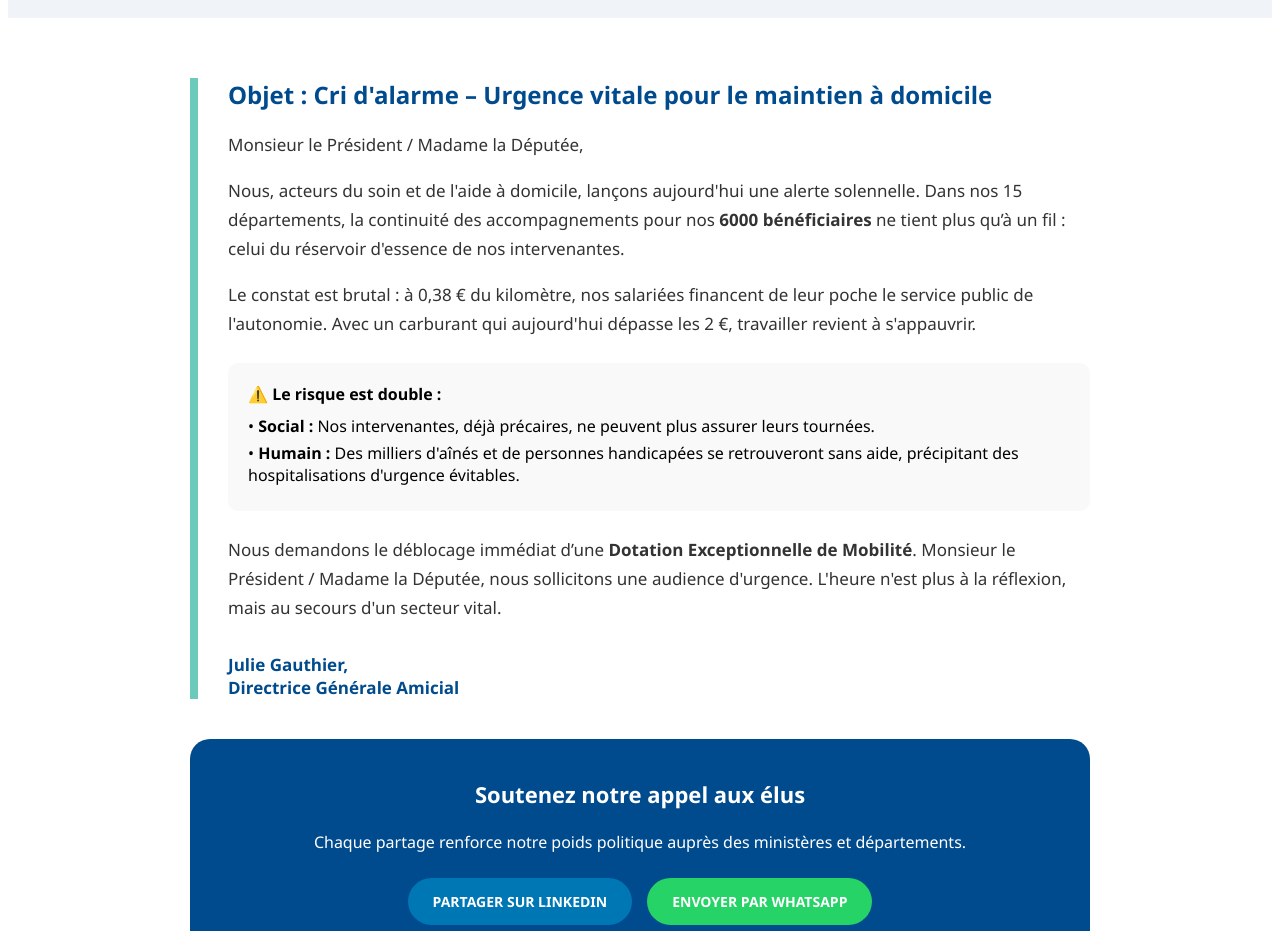
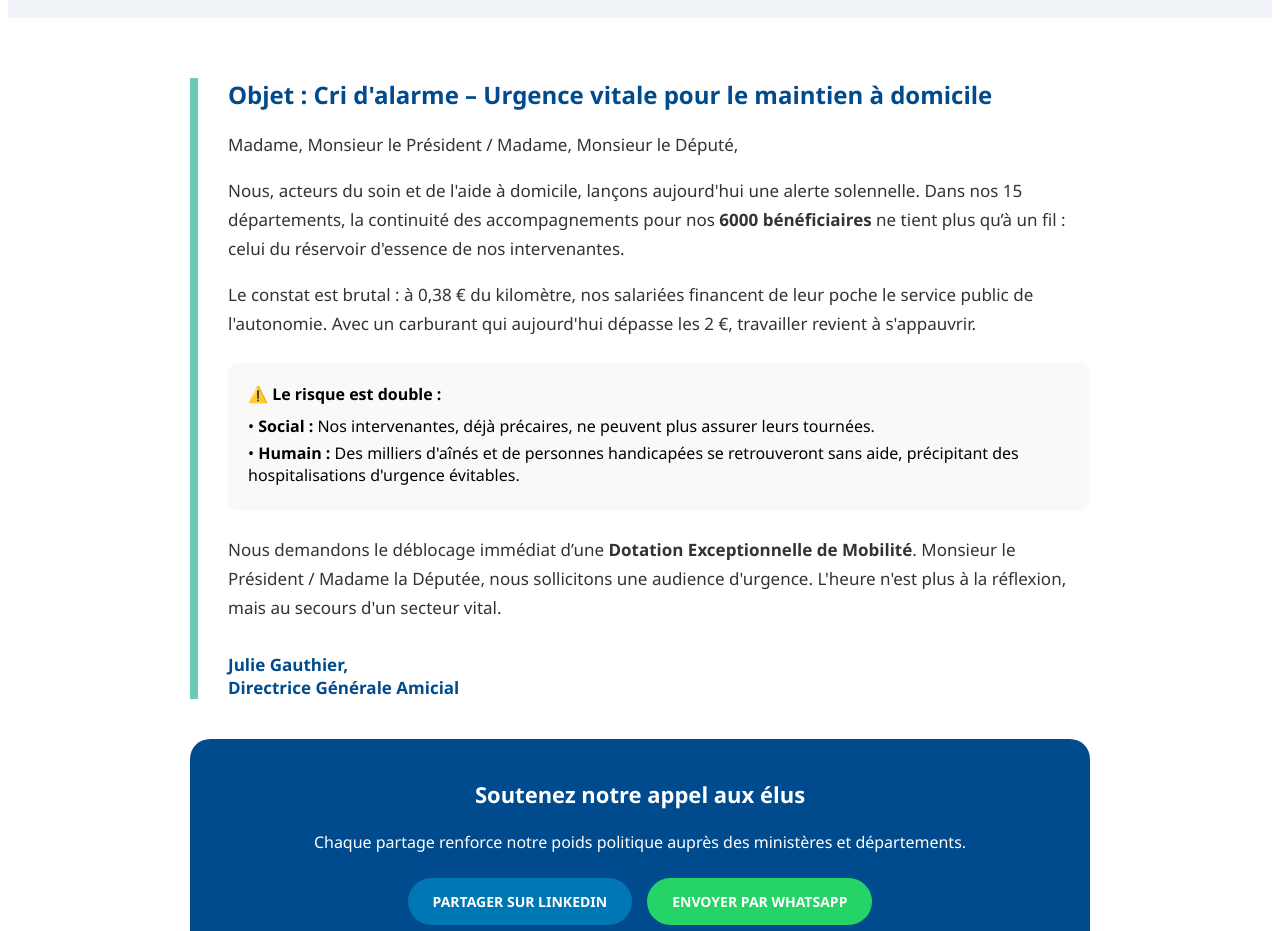
Before and after one commit to Amicial-communication/alerte-mobilite, a plain HTML site: page index.html in a window 1280 px wide. Shown: the part 780-1711 px from the top of the page. Drawn offline with Linux system fonts and the light colour scheme.

Commit message:
Update index.html

```diff
--- a/index.html
+++ b/index.html
@@ -30,7 +30,7 @@
 <div id="agir" style="padding: 60px 20px; font-family: 'Segoe UI', sans-serif; max-width: 900px; margin: auto; background-color: #ffffff;">
     <div style="border-left: 8px solid #6bcaba; padding-left: 30px; margin-bottom: 40px;">
         <h2 style="font-size: 24px; color: #004b8d; margin-top: 0;">Objet : Cri d'alarme – Urgence vitale pour le maintien à domicile</h2>
-        <p style="font-size: 17px; line-height: 1.7; color: #333;">Monsieur le Président / Madame la Députée,</p>
+        <p style="font-size: 17px; line-height: 1.7; color: #333;">Madame, Monsieur le Président / Madame, Monsieur le Député,</p>
         <p style="font-size: 17px; line-height: 1.7; color: #333;">Nous, acteurs du soin et de l'aide à domicile, lançons aujourd'hui une alerte solennelle. Dans nos 15 départements, la continuité des accompagnements pour nos <strong>6000 bénéficiaires</strong> ne tient plus qu’à un fil : celui du réservoir d'essence de nos intervenantes.</p>
         <p style="font-size: 17px; line-height: 1.7; color: #333;">Le constat est brutal : à 0,38 € du kilomètre, nos salariées financent de leur poche le service public de l'autonomie. Avec un carburant qui aujourd'hui dépasse les 2 €, travailler revient à s'appauvrir.</p>
 
```
